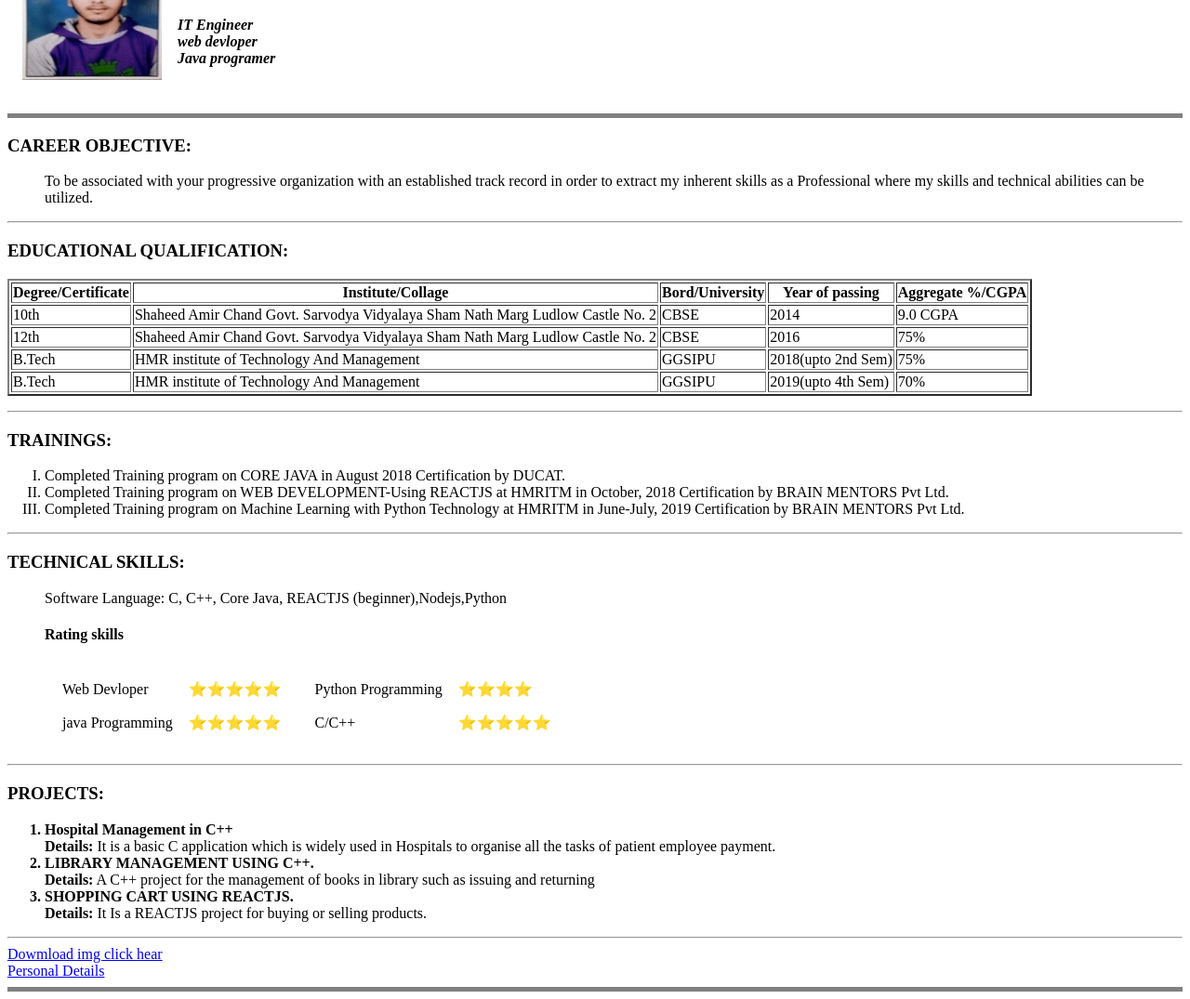
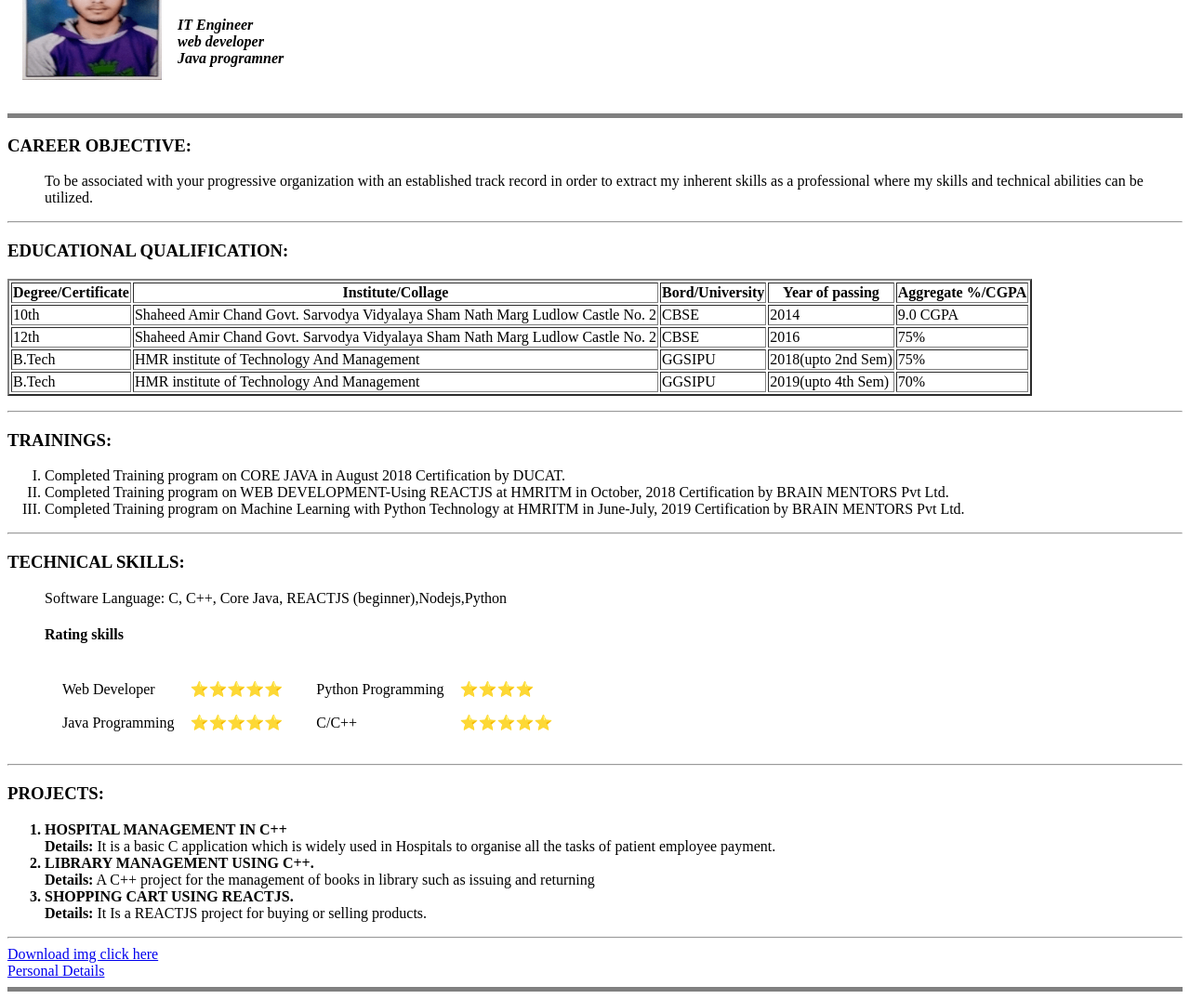
Before and after one commit to RiteshRanaGit/cv, a plain HTML site: page index.html in a window 1280 px wide. Shown: the part 101-1176 px from the top of the page at 93% size. Drawn offline with Linux system fonts and the light colour scheme.

Commit message:
Update index.html

```diff
--- a/index.html
+++ b/index.html
@@ -17,8 +17,8 @@
             <td>
                 <h1>Ritesh</h1>
                 <p> <em> <strong>IT Engineer</strong></em> <br>
-                    <em> <strong>web devloper</strong></em> <br>
-                    <em> <strong>Java programer</strong></em> <br>
+                    <em> <strong>web developer</strong></em> <br>
+                    <em> <strong>Java programner</strong></em> <br>
                 </p>
 
             </td>
@@ -30,7 +30,7 @@
 
             <hr size="5" color="Gray">
             <h3 >CAREER OBJECTIVE:</h3>
-            <p><ul>To be associated with your progressive organization with an established track record in order to extract my inherent skills as a Professional where my skills and technical abilities can be utilized.</ul></p>
+            <p><ul>To be associated with your progressive organization with an established track record in order to extract my inherent skills as a professional where my skills and technical abilities can be utilized.</ul></p>
             <hr>
             <h3>EDUCATIONAL QUALIFICATION:</h3>
             <p> <table border="2">
@@ -111,11 +111,11 @@
                             <td>
                             <table  cellspacing="15">
                                 <tr>
-                                    <td>Web Devloper</td>
+                                    <td>Web Developer</td>
                                     <td>⭐⭐⭐⭐⭐</td>
                                 </tr>
                                 <tr>
-                                    <td>java Programming</td>
+                                    <td>Java Programming</td>
                                     <td>⭐⭐⭐⭐⭐</td>
                                 </tr>
                             </table >
@@ -143,7 +143,7 @@
             <h3>PROJECTS:</h3>
             <p>
                 <ol>
-                    <strong><li>Hospital Management in C++</li></strong>
+                    <strong><li>HOSPITAL MANAGEMENT IN C++</li></strong>
                     <strong>Details:</strong> It is a basic C application which is widely used in Hospitals to organise all the tasks of patient employee payment.
                     <strong><li> 	LIBRARY MANAGEMENT USING C++.</li></strong>
                     <strong>Details:</strong> A C++ project for the management of books in library such as issuing and returning <br>
@@ -154,7 +154,7 @@
             </p>
     </p>
     <hr>
-    <a download href="https://drive.google.com/file/d/1O-TUDygHt3jWMYfHw9Bjx0gDvKcQYW39/view?usp=sharing">Dowmload img click hear</a> <br>
+    <a download href="https://drive.google.com/file/d/1O-TUDygHt3jWMYfHw9Bjx0gDvKcQYW39/view?usp=sharing">Download img click here</a> <br>
     <a href="PersolDetails.html">Personal Details</a>
     <hr size="5" color="Gray">
 </body>
```
